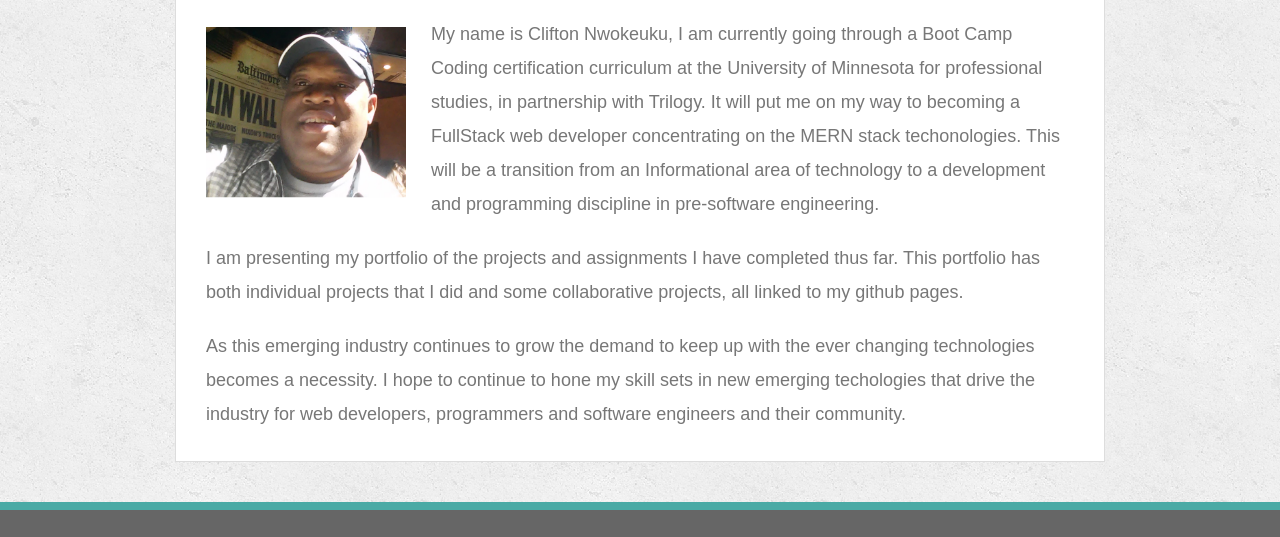
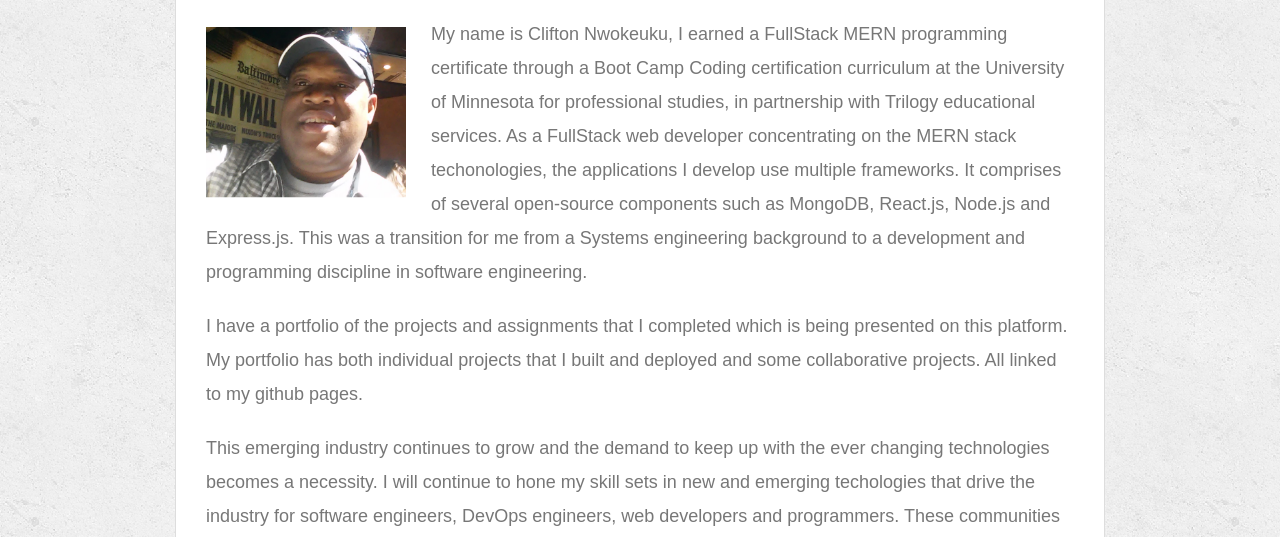
Before and after one commit to codeproj01/Bootstrap-Portfolio-1, a plain HTML site: page index.html in a window 1280 px wide. Shown: the part 236-773 px from the top of the page. Drawn offline with nearby package versions, Linux system fonts and the light colour scheme.

Commit message:
code update

```diff
--- a/index.html
+++ b/index.html
@@ -1,5 +1,6 @@
 <!DOCTYPE html>
 <html lang="en">
+
 <head>
   <meta charset="utf-8">
   <meta name="viewport" content="width=device-width, initial-scale=1">
@@ -46,11 +47,21 @@
       <!-- <img src="assets/images/pictureMe.png" class="img-fluid text-center" id="my-photo" alt="Clifton Nwokeuku"width="307" height="240" > -->
 
 
-      <p>My name is Clifton Nwokeuku, I am currently going through a Boot Camp Coding certification curriculum at the University of Minnesota for professional studies, in partnership with Trilogy. It will put me on my way to becoming a FullStack web developer concentrating on the MERN stack techonologies. This will be a transition from an Informational area of technology to a development and programming discipline in pre-software engineering.</p>
+      <p>My name is Clifton Nwokeuku, I earned a FullStack MERN programming certificate through a Boot Camp Coding
+        certification curriculum at the University of Minnesota for professional studies, in partnership with Trilogy
+        educational services. As a FullStack web developer concentrating on the MERN stack techonologies, the
+        applications I develop use multiple frameworks. It comprises of several open-source components such as MongoDB,
+        React.js, Node.js and Express.js. This was a transition for me from a Systems engineering background to a
+        development and programming discipline in software engineering.</p>
 
-      <p>I am presenting my portfolio of the projects and assignments I have completed thus far. This portfolio has both individual projects that I did and some collaborative projects, all linked to my github pages.</p>
+      <p>I have a portfolio of the projects and assignments that I completed which is being presented on this platform.
+        My portfolio has both individual projects that I built and deployed and some collaborative projects. All linked
+        to my github pages.</p>
 
-      <p>As this emerging industry continues to grow the demand to keep up with the ever changing technologies becomes a necessity. I hope to continue to hone my skill sets in new emerging techologies that drive the industry for web developers, programmers and software engineers and their community.</p>
+      <p>This emerging industry continues to grow and the demand to keep up with the ever changing technologies becomes
+        a necessity. I will continue to hone my skill sets in new and emerging techologies that drive the industry for
+        software engineers, DevOps engineers, web developers and programmers. These communities continue to evolve and
+        the evolution has many industries seeking to respond more effectively to their business challenges.</p>
 
     </section>
 
```
Lines whose indentation alone changed are shown as unchanged.
